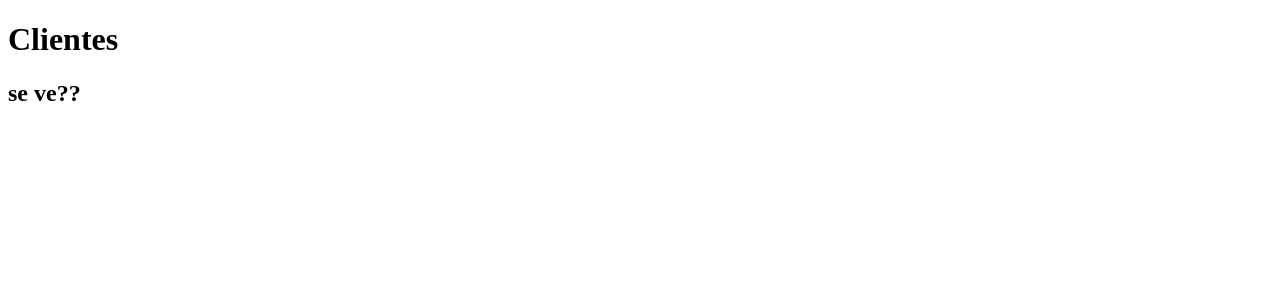
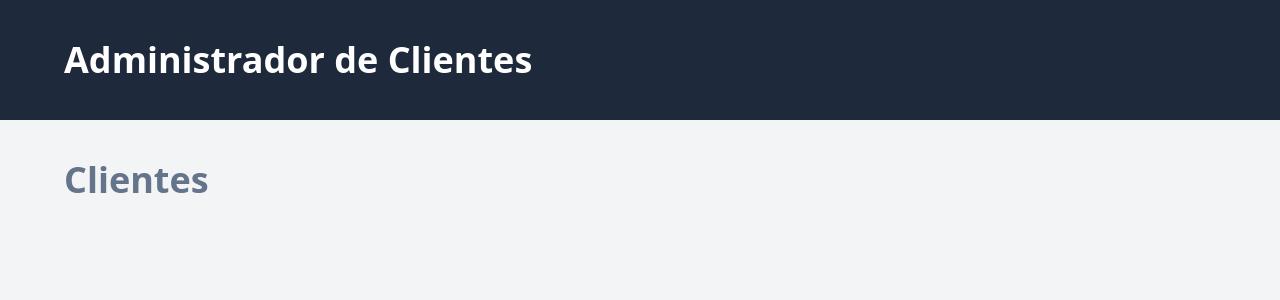
Before and after one commit to peranv/cmr-vue3, a Vue app: page / in a window 1280 px wide. Shown: the top 300 px of the page. Built offline with nearby package versions, Linux system fonts and the light colour scheme.

Commit message:
agreando header e instalando tailwind

```diff
--- a/index.html
+++ b/index.html
@@ -4,9 +4,9 @@
     <meta charset="UTF-8">
     <link rel="icon" href="/favicon.ico">
     <meta name="viewport" content="width=device-width, initial-scale=1.0">
-    <title>Vite App</title>
+    <title>CRM Vue.js Tailwind Vue Router REST API</title>
   </head>
-  <body>
+  <body class="bg-gray-100">
     <div id="app"></div>
     <script type="module" src="/src/main.js"></script>
   </body>
--- a/package.json
+++ b/package.json
@@ -13,6 +13,9 @@
   },
   "devDependencies": {
     "@vitejs/plugin-vue": "^4.2.3",
+    "autoprefixer": "^10.4.14",
+    "postcss": "^8.4.24",
+    "tailwindcss": "^3.3.2",
     "vite": "^4.3.9"
   }
 }
--- /dev/null
+++ b/postcss.config.js
@@ -0,0 +1,6 @@
+module.exports = {
+  plugins: {
+    tailwindcss: {},
+    autoprefixer: {},
+  },
+}
--- a/src/App.vue
+++ b/src/App.vue
@@ -3,7 +3,17 @@ import { RouterView } from 'vue-router'
 </script>
 
 <template>
+  <header class="bg-slate-800">
+     <div class="mx-auto max-w-6xl py-10">
+         <h1 class="text-4xl font-extrabold text-white">
+             Administrador de Clientes
+         </h1>
+     </div>
+  </header>
 
- <RouterView />
+  <main class="max-w-6xl mx-auto mt-10">
+    <RouterView />
+  </main>
+
 
 </template>
--- a/src/assets/main.css
+++ b/src/assets/main.css
@@ -0,0 +1,4 @@
+
+@tailwind base;
+@tailwind components;
+@tailwind utilities;
--- a/src/views/ClientesView.vue
+++ b/src/views/ClientesView.vue
@@ -8,7 +8,7 @@
 
 <template>
     <div>
-        <h1>Clientes</h1>
-        <h2>se ve??</h2>
+        <h1 class="text-4xl font-extrabold text-slate-500">Clientes</h1>
+
     </div>
 </template>
--- /dev/null
+++ b/tailwind.config.js
@@ -0,0 +1,11 @@
+/** @type {import('tailwindcss').Config} */
+module.exports = {
+  content: [
+    "./index.html",
+    "./src/**/*.{vue,js,ts,jsx,tsx}"
+  ],
+  theme: {
+    extend: {},
+  },
+  plugins: [],
+}
```
Also changed, not shown: 1 other file (tests, documents, lock files or other folders).
